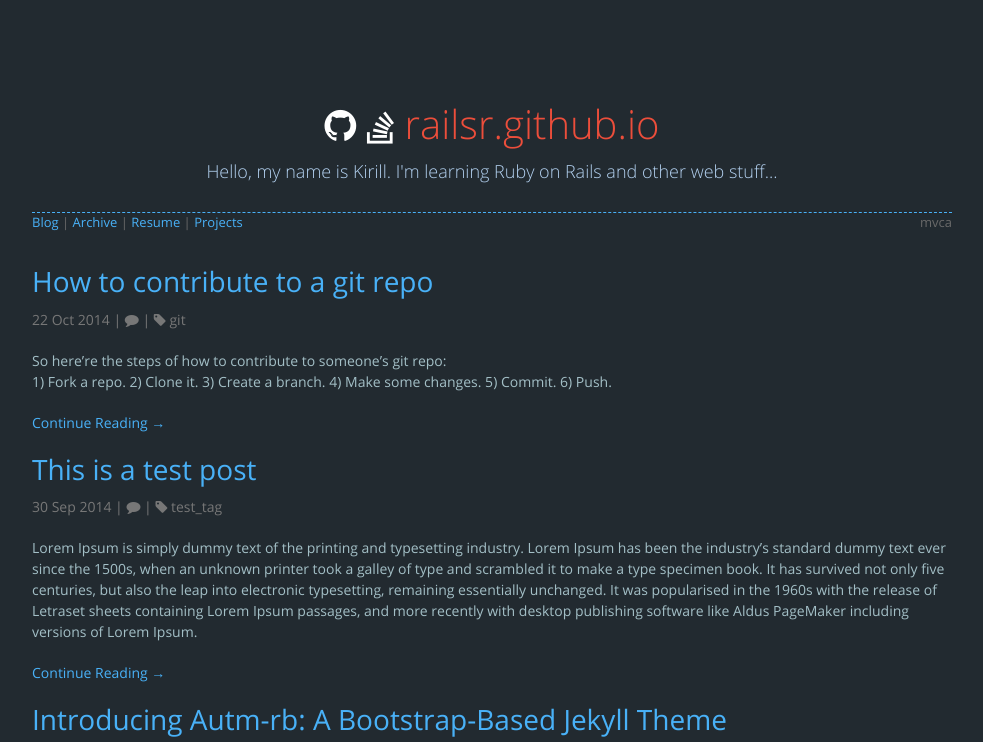
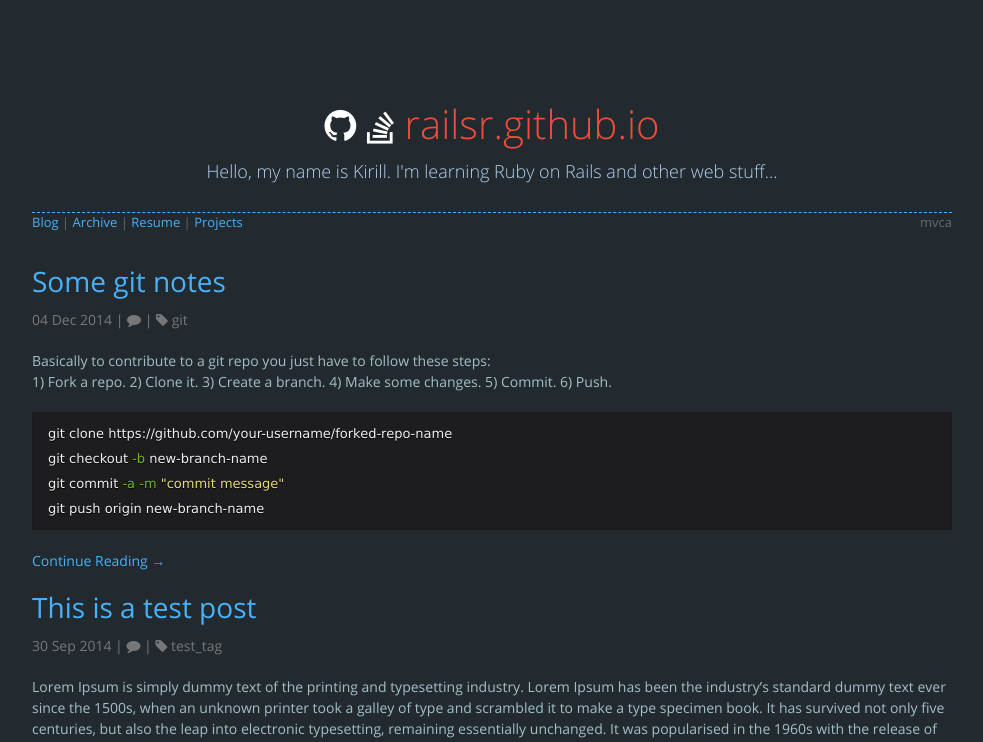
Before and after one commit to railsr/railsr.github.io, a Jekyll site: the page built from blog/index.html, in a window 1280 px wide. Shown: the top 742 px of the page, without its empty margins (148-1131 px from the left). Built offline with Jekyll 4.4.1, drawn with Linux system fonts in a browser that asks for light colours; nearby versions of some CDN libraries; the list of posts is cut into pages by our own code; comment, search, counter and statistics services are not loaded.

Commit message:
posts and config

```diff
--- a/_config.yml
+++ b/_config.yml
@@ -3,7 +3,7 @@
 title: "railsr"
 
 
-paginate: 3 #articles per page
+paginate: 4 #articles per page
 paginate_path: /blog/page:num
 
 
--- a/_posts/2014-10-22-contribute-to-git-repo.md
+++ /dev/null
@@ -1,23 +0,0 @@
----
-title: "How to contribute to a git repo"
-tags: [git]
----
-
-
-So here're the steps of how to contribute to someone's git repo:<br />
-1) Fork a repo. 2) Clone it. 3) Create a branch. 4) Make some changes. 5) Commit. 6) Push.
-
-{% highlight Bash shell scripts %}
-git clone https://github.com/your-username/forked-repo-name
-git checkout -b new-branch-name
-git commit -a -m "commit message"
-git push origin new-branch-name
-{% endhighlight %}
-
-
-Some other commands:
-{% highlight Bash shell scripts %}
-git branch -r
-git status
-git diff
-{% endhighlight %}
--- /dev/null
+++ b/_posts/2014-12-04-some-git-notes.md
@@ -0,0 +1,42 @@
+---
+title: "Some git notes"
+tags: [git]
+---
+
+Basically to contribute to a git repo you just have to follow these steps:<br/>
+1) Fork a repo. 2) Clone it. 3) Create a branch. 4) Make some changes. 5) Commit. 6) Push.
+{% highlight Bash shell scripts %}
+git clone https://github.com/your-username/forked-repo-name
+git checkout -b new-branch-name
+git commit -a -m "commit message"
+git push origin new-branch-name
+{% endhighlight %}
+
+When you need to reset back to previously commited changes do the following:
+{% highlight Bash  %}
+git reset --hard 9cf35dd8
+git push --force origin master
+{% endhighlight %}
+Destroys all local modifications, uncommited work. And will also reset remote branch.
+
+If you don't want to break branch history but want to revert commited chnages, use "revert".
+{% highlight Bash  %}
+git revert 9cf35dd8
+{% endhighlight %}
+
+If you want to keep your work before resetting use "git stash".
+Then after reset you can drop saved changes with "git drop" or bring them back with "git pop".
+
+{% highlight Bash %}
+git stash
+git reset --hard 9cf35dd8
+git drop or pop
+git push --force origin master
+{% endhighlight %}
+
+Some other git commands:
+{% highlight Bash  %}
+git branch -r #shows remote branches
+git status #shows changed files before commit
+git diff master..origin/master #diff between 2 br
+{% endhighlight %}
```
